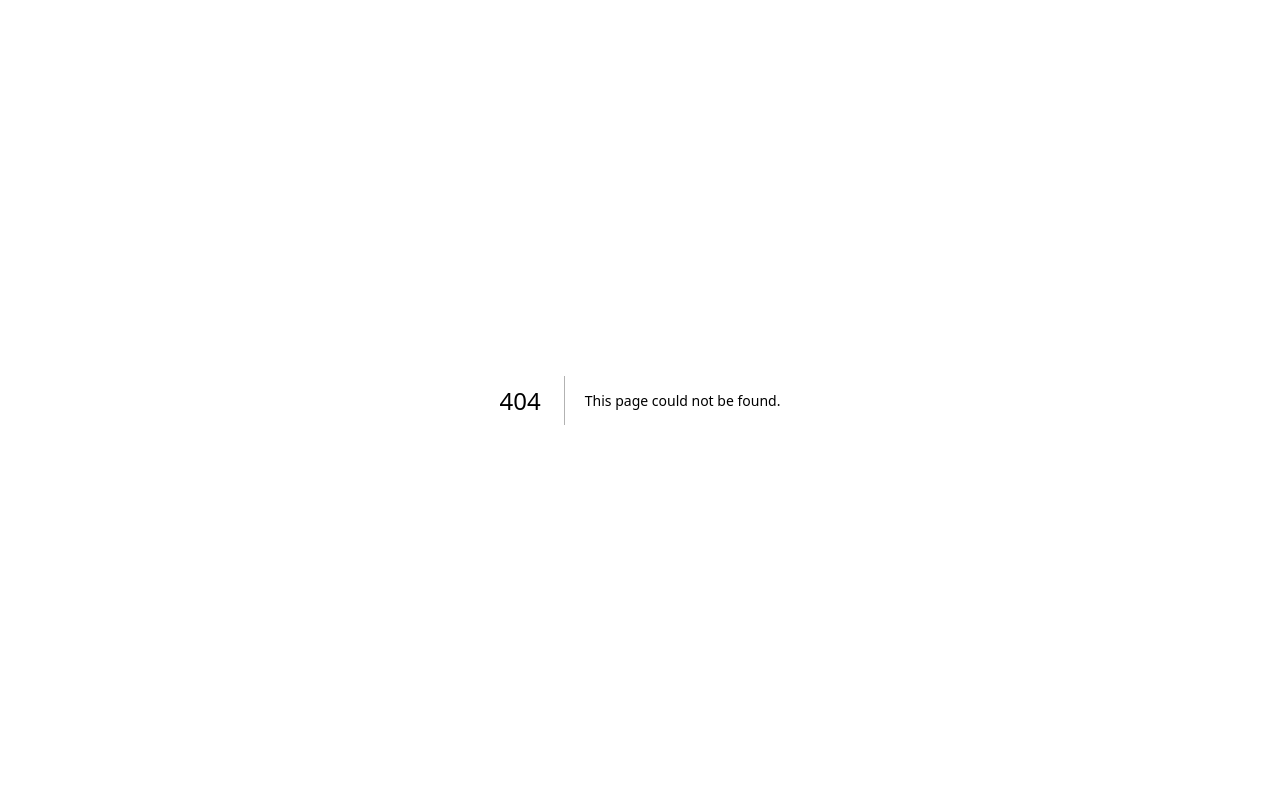
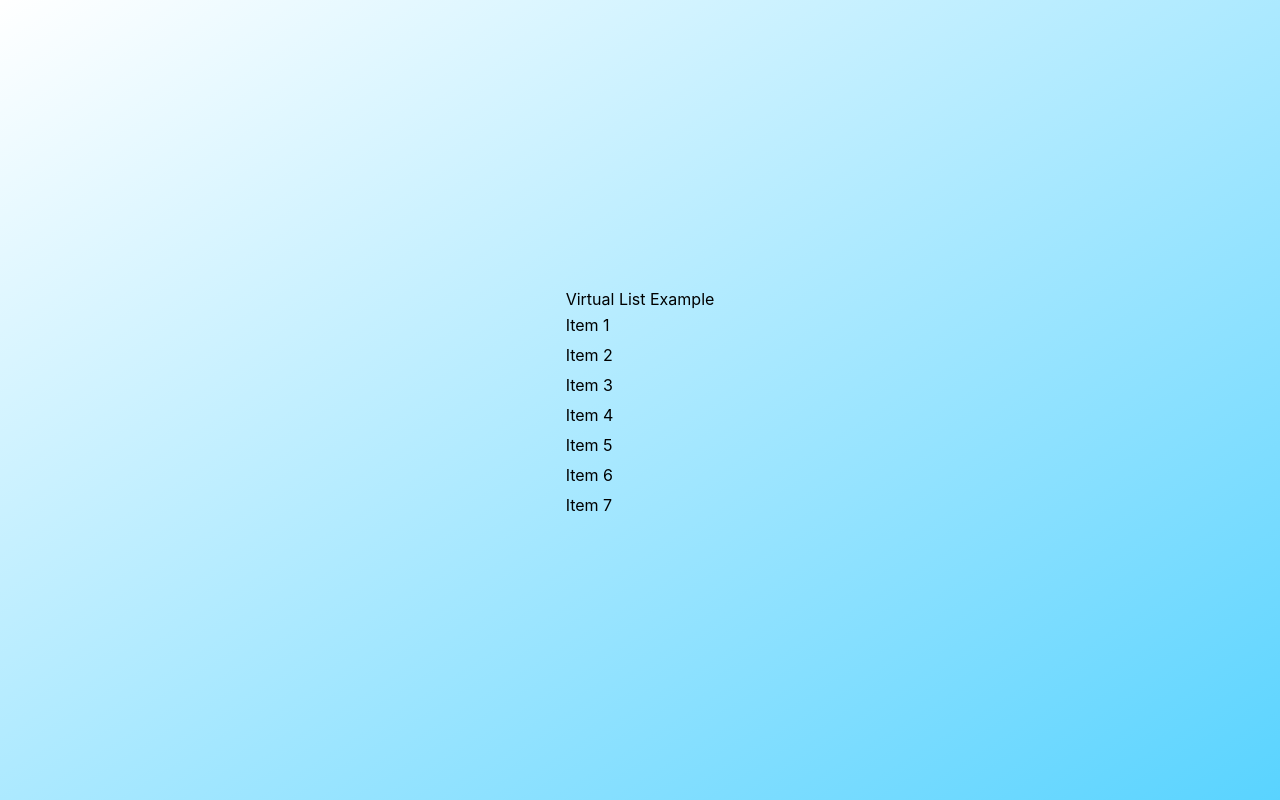
Before and after one commit to siddhantbhatia/merge-repo-spike, a Next.js app in the folder dev-website-repo-merge/: page /react-challenge/virtual-list in a window 1280 px wide. Before the commit this address had no page. Built offline with nearby package versions, Linux system fonts and the light colour scheme.

Commit message:
add virtual list component

```diff
--- /dev/null
+++ b/dev-website-repo-merge/app/react-challenge/virtual-list/page.tsx
@@ -0,0 +1,76 @@
+"use client";
+import React, { useState, useRef, useEffect } from "react";
+
+interface VirtualListProps {
+  items: string[];
+  itemHeight: number;
+  height: number;
+}
+
+const VirtualList = ({ items, itemHeight, height }: VirtualListProps) => {
+  const [scrollTop, setScrollTop] = useState(0);
+  const containerRef = useRef<HTMLDivElement>(null);
+
+  const totalHeight = items.length * itemHeight;
+  const visibleItemCount = Math.ceil(height / itemHeight);
+  const buffer = 5; // Number of buffer items to render before and after the visible window
+  const startIdx = Math.max(0, Math.floor(scrollTop / itemHeight) - buffer);
+  const endIdx = Math.min(
+    items.length,
+    Math.floor(scrollTop / itemHeight) + visibleItemCount + buffer
+  );
+
+  const handleScroll = () => {
+    if (containerRef.current) {
+      setScrollTop(containerRef.current.scrollTop);
+    }
+  };
+
+  useEffect(() => {
+    if (!containerRef || !containerRef.current) {
+      return;
+    }
+
+    const container = containerRef.current;
+    container.addEventListener("scroll", handleScroll);
+    return () => {
+      container.removeEventListener("scroll", handleScroll);
+    };
+  }, []);
+
+  return (
+    <div
+      ref={containerRef}
+      style={{ overflowY: "auto", height: `${height}px`, position: "relative" }}
+    >
+      <div style={{ height: `${totalHeight}px`, position: "relative" }}>
+        {items.slice(startIdx, endIdx).map((item, index) => (
+          <div
+            key={startIdx + index}
+            style={{
+              position: "absolute",
+              top: `${(startIdx + index) * itemHeight}px`,
+              height: `${itemHeight}px`,
+              width: "100%",
+            }}
+          >
+            {item}
+          </div>
+        ))}
+      </div>
+    </div>
+  );
+};
+
+export default function VirtualListPage() {
+  const items = Array.from({ length: 1000 }, (_, index) => `Item ${index + 1}`);
+  const itemHeight = 30; // Height of each item
+  const height = 200; // Height of the virtual list container
+
+  return (
+    <div>
+      <h1>Virtual List Example</h1>
+      <VirtualList items={items} itemHeight={itemHeight} height={height} />
+    </div>
+  );
+}
```
